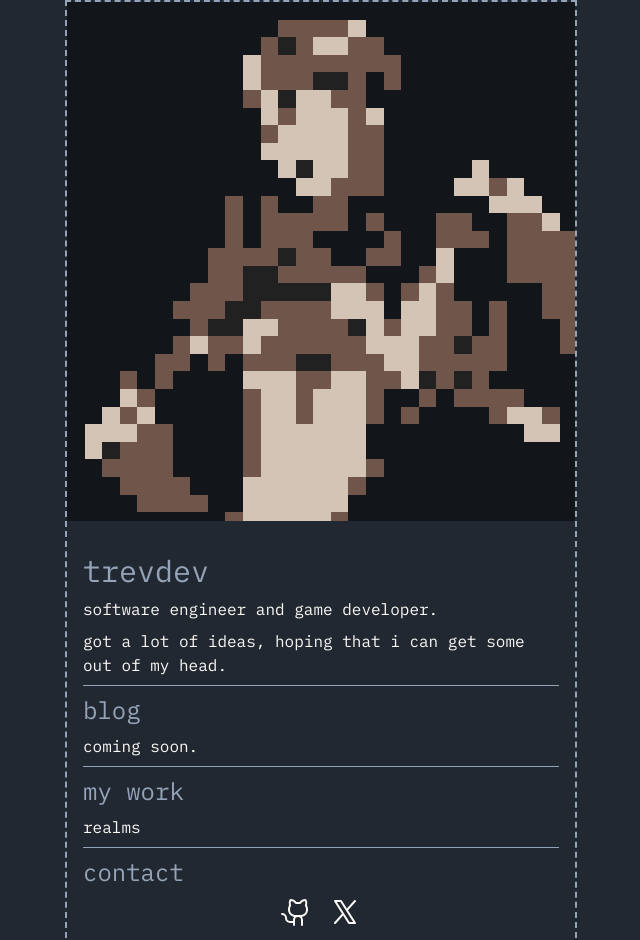
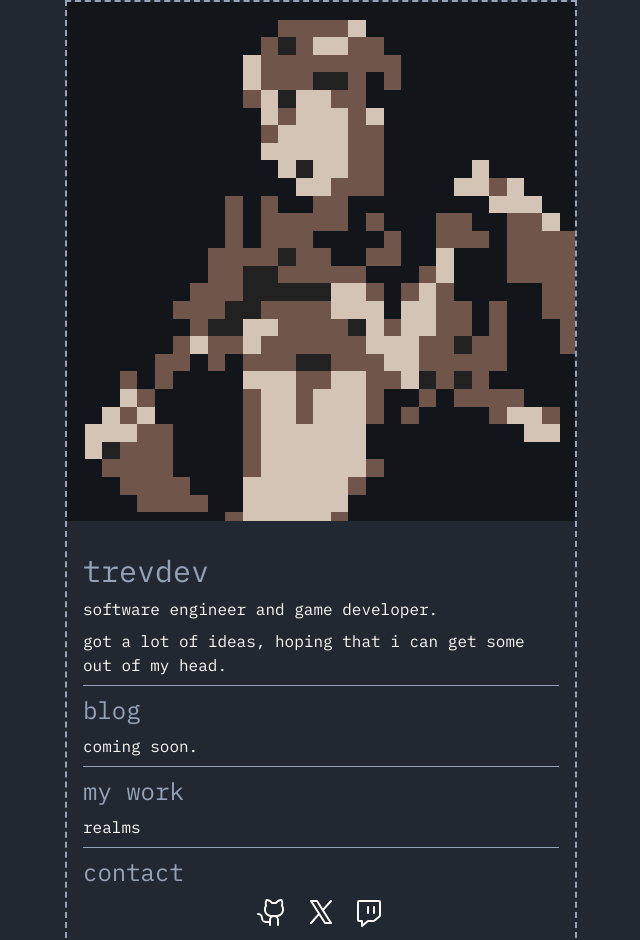
Before and after one commit to trevorwrightdev/trevdev-me, a Next.js app: page / in a window 1280 px wide. Shown: the top 940 px of the page, without its empty margins (319-959 px from the left). Built offline with nearby package versions, Linux system fonts and the light colour scheme.

Commit message:
added twitch channel

```diff
--- a/app/page.tsx
+++ b/app/page.tsx
@@ -1,5 +1,5 @@
 'use client'
-import { GithubLogo, XLogo, Envelope } from '@phosphor-icons/react'
+import { GithubLogo, XLogo, TwitchLogo } from '@phosphor-icons/react'
 
 export default function Home() {
   return (
@@ -27,6 +27,9 @@ export default function Home() {
                         <a href="https://x.com/trevdev__" target="_blank" rel="noopener noreferrer">
                             <XLogo className='h-8 w-8 cursor-pointer hover:text-zinc-500'/>
                         </a>
+                        <a href="https://www.twitch.tv/trevdev__" target="_blank" rel="noopener noreferrer">
+                            <TwitchLogo className='h-8 w-8 cursor-pointer hover:text-zinc-500'/>
+                        </a>
                     </div>
                     <p>or email me at <a href='mailto:contact@trevdev.me' className='underline text-slate-400'>contact@trevdev.me</a></p>
                 </div>
```
